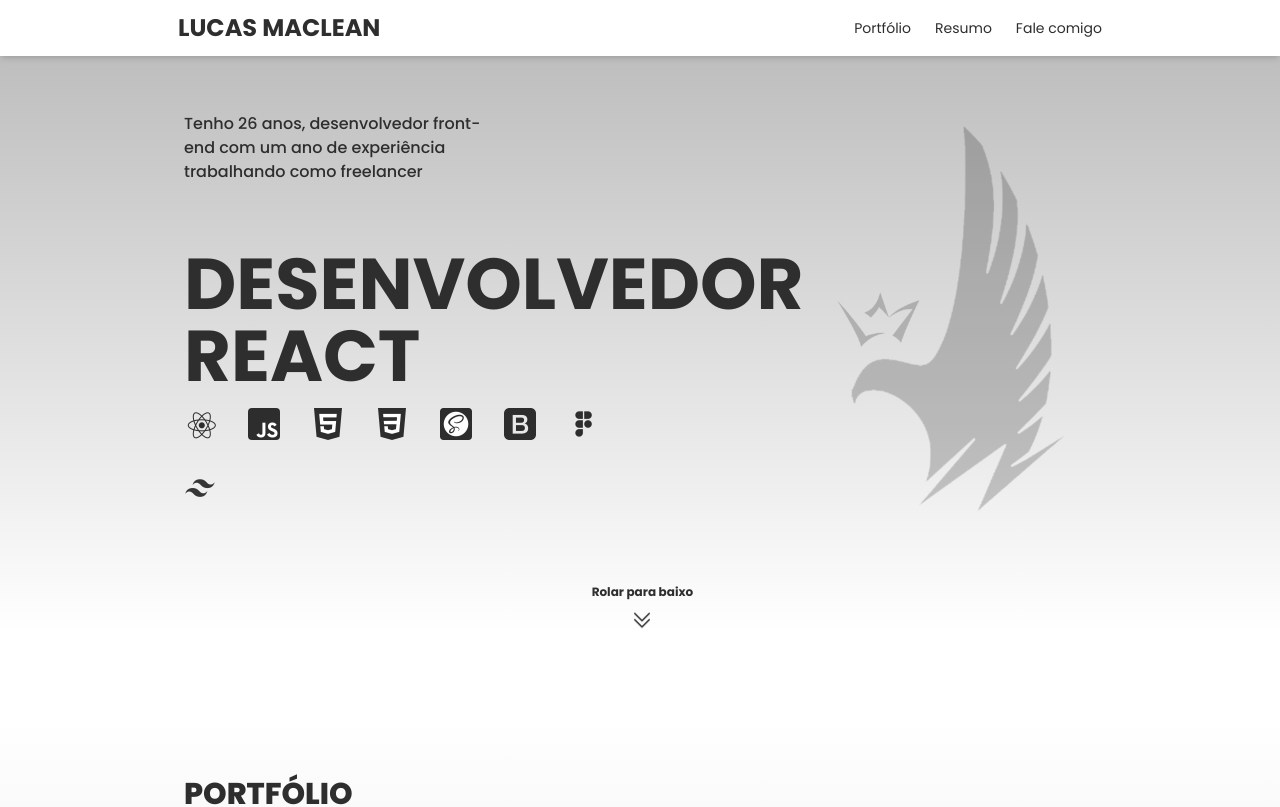
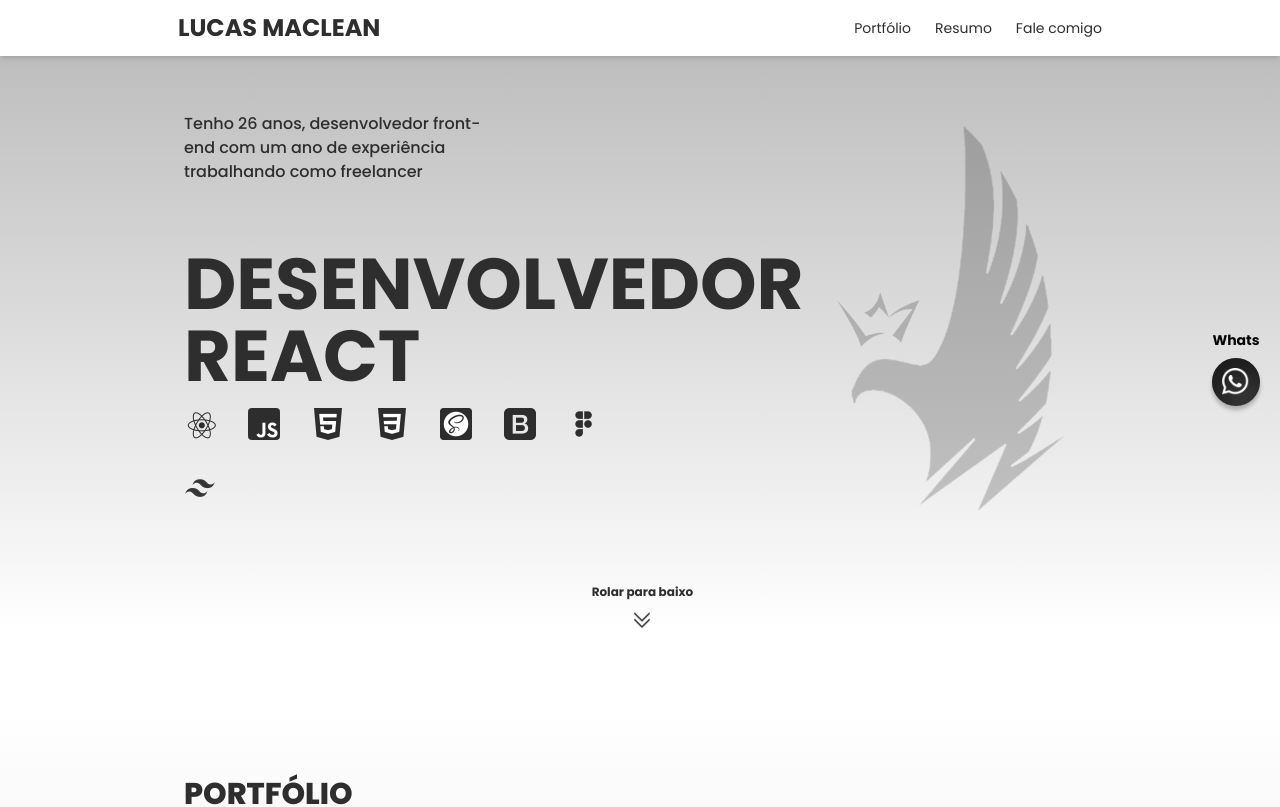
Before and after one commit to osmaclean/portfolioFront, a React (Vite) app: page / in a window 1280 px wide. Shown: the top 807 px of the page. Built offline with nearby package versions, Linux system fonts and the light colour scheme; a web font is replaced by a local one.

Commit message:
feat: added structure and style of Whats Floater component

```diff
--- /dev/null
+++ b/src/components/WhatsFloater/WhatsFloater.jsx
@@ -0,0 +1,22 @@
+import WhatsFigure from "/light/whats.png";
+
+export default function WhatsFloater() {
+  return (
+    <section className=" fixed right-4 top-80 w-14 h-24 flex flex-col items-center justify-center animate-pulse gap-2">
+      <h5 className="font-bold text-sm">Whats</h5>
+      <div className="w-12 h-12 bg-content shadow-button rounded-full flex flex-col items-center justify-center">
+        <figure>
+          <img
+            className="cursor-pointer text-center w-7 h-7"
+            onClick={() => {
+              open("https://rebrand.ly/whats-portfolio");
+            }}
+            src={WhatsFigure}
+            alt="WhatsApp"
+            aria-label="WhatsApp Button"
+          />
+        </figure>
+      </div>
+    </section>
+  );
+}
--- a/src/components/Works/Works.jsx
+++ b/src/components/Works/Works.jsx
@@ -18,7 +18,7 @@ export default function Works({ data }) {
           >
             <figure>
               <img
-                className="w-80 h-80"
+                className="w-80 h-80 md-3:h-72 md-5:h-64 sm-1:h-56"
                 src={obj.imgPathDetail}
                 alt={obj.title}
               />
--- a/src/views/Home/Home.jsx
+++ b/src/views/Home/Home.jsx
@@ -1,15 +1,17 @@
 import Footer from "../../components/Footer/Footer";
 import Header from "../../components/Header/Header";
 import Hero from "../../components/Hero/Hero";
+import WhatsFloater from "../../components/WhatsFloater/WhatsFloater";
 import Works from "../../components/Works/Works";
 
 export default function Home({ data }) {
   return (
-    <div className="h-screen w-full">
+    <div className="h-screen w-full relative">
       <Header />
       <Hero />
       <Works data={data} />
       <Footer />
+      <WhatsFloater />
     </div>
   );
 }
```
Also changed, not shown: public/light/whats.png (added), public/light/whats.svg (deleted).
